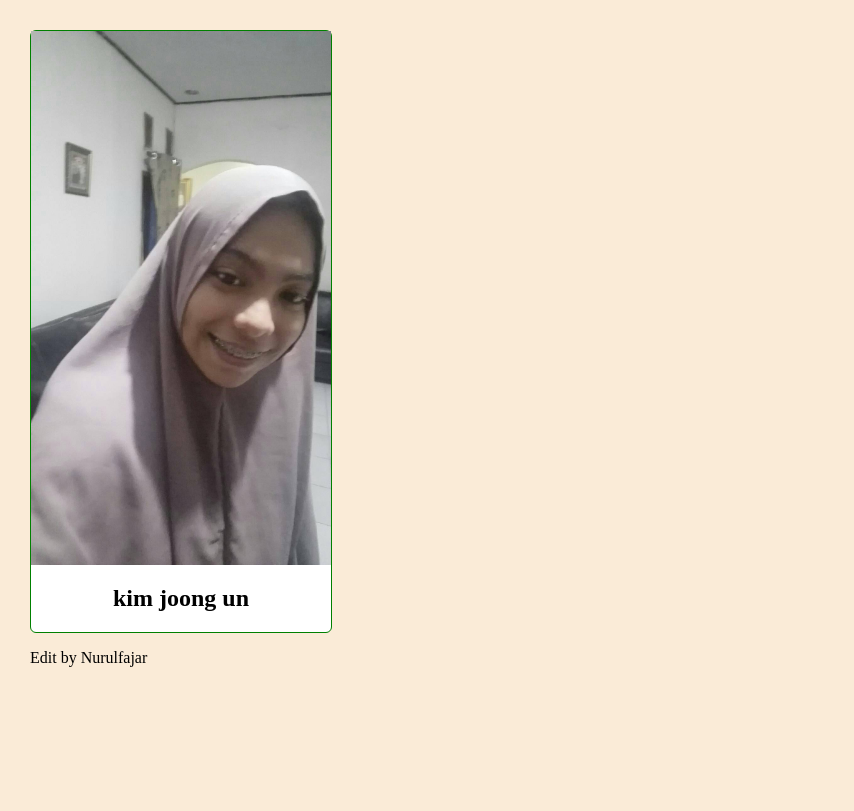
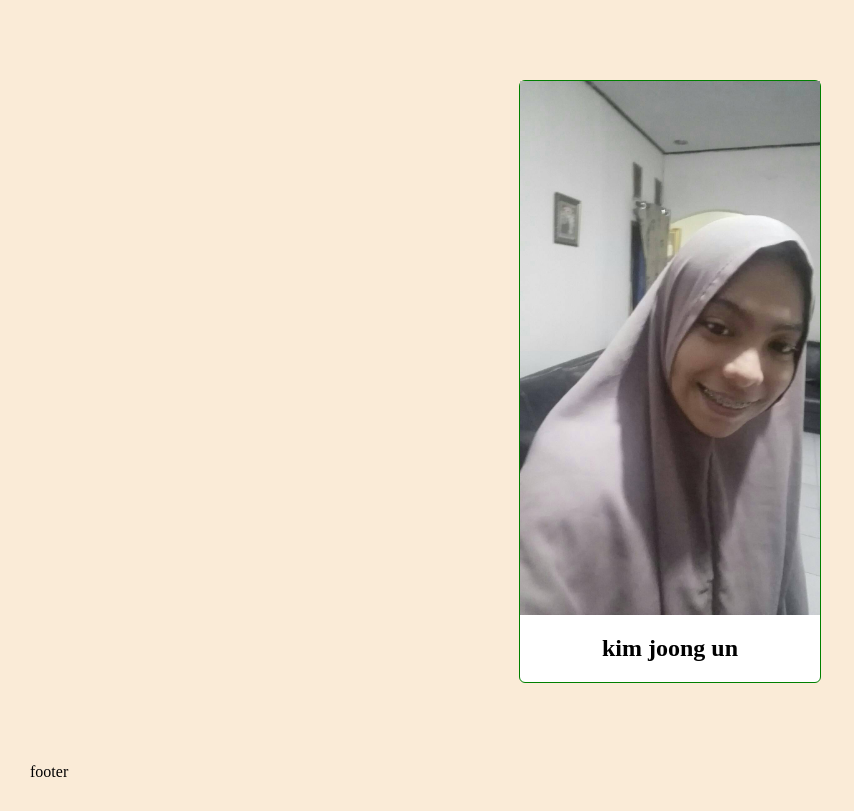
Before and after one commit to Nurulmuhlisah/my-repo-from-remoteee, a plain HTML site: page index.html in a window 1280 px wide. Shown: the top 811 px of the page, without its empty margins (0-854 px from the left). Drawn offline with Linux system fonts and the light colour scheme.

Commit message:
up file brankas pertama

```diff
--- a/index.html
+++ b/index.html
@@ -1,17 +1,19 @@
 <html>
     <link rel="stylesheet" href="style.css">
-    <head>
+    <header>
         <title>
                 Hello world!
     </title>
-</head>
+</header>
     <body>
 
             <div id="profile-container">
                 <img id = "profile-image" src="pic\1504167893804.jpg" alt="Picture Profile"/>
                 <h2 id="profile-name">kim joong un</h2>
             </div>
-            <p>Edit by Nurulfajar</p>
+
     </body>
-
+    <footer>
+        footer
+    </footer>
 </html>
--- a/style.css
+++ b/style.css
@@ -8,6 +8,7 @@ body{
     background-color: white;
     border: 1px solid green;
     border-radius: 6px;
+    margin: 80px auto;
 }
 #profile-image{
     width: 100%;
@@ -17,3 +18,6 @@ body{
 #profile-name{
     text-align: center;
 }
+footer{
+
+}
```
